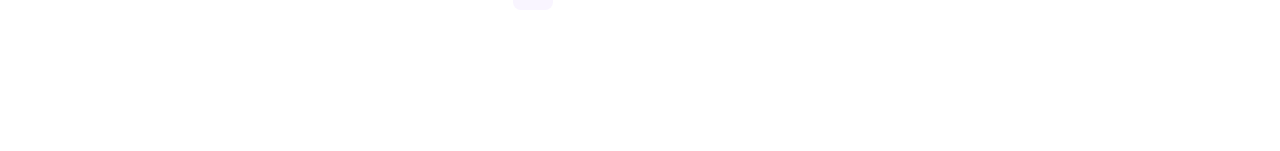
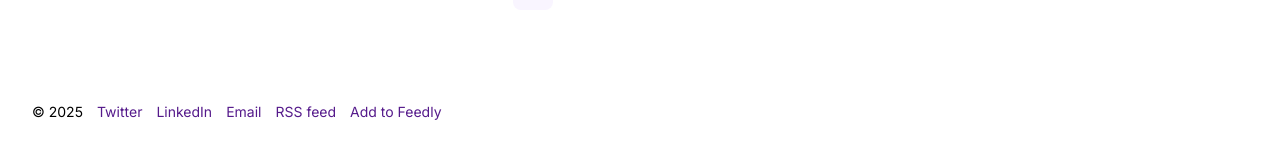
Before and after one commit to harold-myfavdev/simply_blog, a React (Vite) app: page / in a window 1280 px wide. Shown: the part 3607-3758 px from the top of the page. Before the commit the page ends 3677 px from the top, so only its background shows below. Built offline with nearby package versions, Linux system fonts and the light colour scheme.

Commit message:
add footer

```diff
--- a/src/App.jsx
+++ b/src/App.jsx
@@ -1,11 +1,13 @@
 import Header from './components/Header';
 import Main from './components/Main';
+import Footer from './components/Footer';
 
 export default function App() {
     return (
         <>
             <Header />
             <Main />
+            <Footer />
         </>
     )
 }
--- /dev/null
+++ b/src/components/Footer.jsx
@@ -0,0 +1,20 @@
+import { useState, useEffect } from 'react';
+import './footer.css';
+
+export default function Footer() {
+    const [copyrightYear] = useState(new Date().getFullYear())
+
+
+    return (
+        <footer className='footer'>
+            <p className="copyright-text">  &copy; <span className="copyright-year">{copyrightYear}</span></p>
+            <ul className='external-links'>
+                <li className="external-link-item"><a href="">Twitter</a></li>
+                <li className="external-link-item"><a href="">LinkedIn</a></li>
+                <li className="external-link-item"><a href="">Email</a></li>
+                <li className="external-link-item"><a href="">RSS feed</a></li>
+                <li className="external-link-item"><a href="">Add to Feedly</a></li>
+            </ul>
+        </footer>
+    )
+}
--- /dev/null
+++ b/src/components/footer.css
@@ -0,0 +1,39 @@
+.footer {
+     padding: 30px min(10px, max(0px, 10px - (100vw - 1216px)));  /* Responsive padding */
+     display: flex;
+     flex-wrap: wrap-reverse;
+     justify-content: center;
+     align-items: center;
+     column-gap: 14px;
+     font-size: 14px;
+}
+
+.external-links {
+    list-style: none;
+    margin-right: auto;
+    flex: 0 0 auto;
+
+    display: flex;
+    flex-wrap: wrap;
+    column-gap: 14px;
+}
+
+.external-link-item {
+    flex: 1 0 max-content;
+}
+
+@media (max-width: 390px) {
+    .external-link-item {
+        flex: 1 1 100%;
+        text-align: center;
+    }
+
+    .external-links {
+        padding-bottom: 30px;
+    }
+
+}
+
+.external-links a {
+    text-decoration: none;
+}
```
